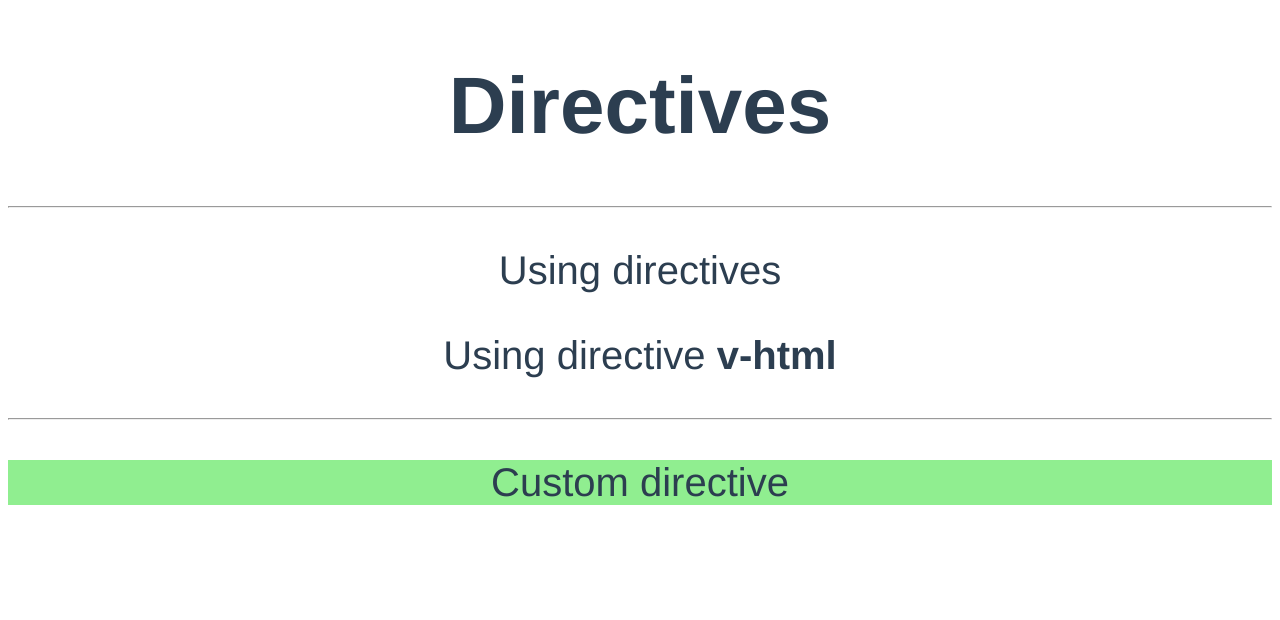
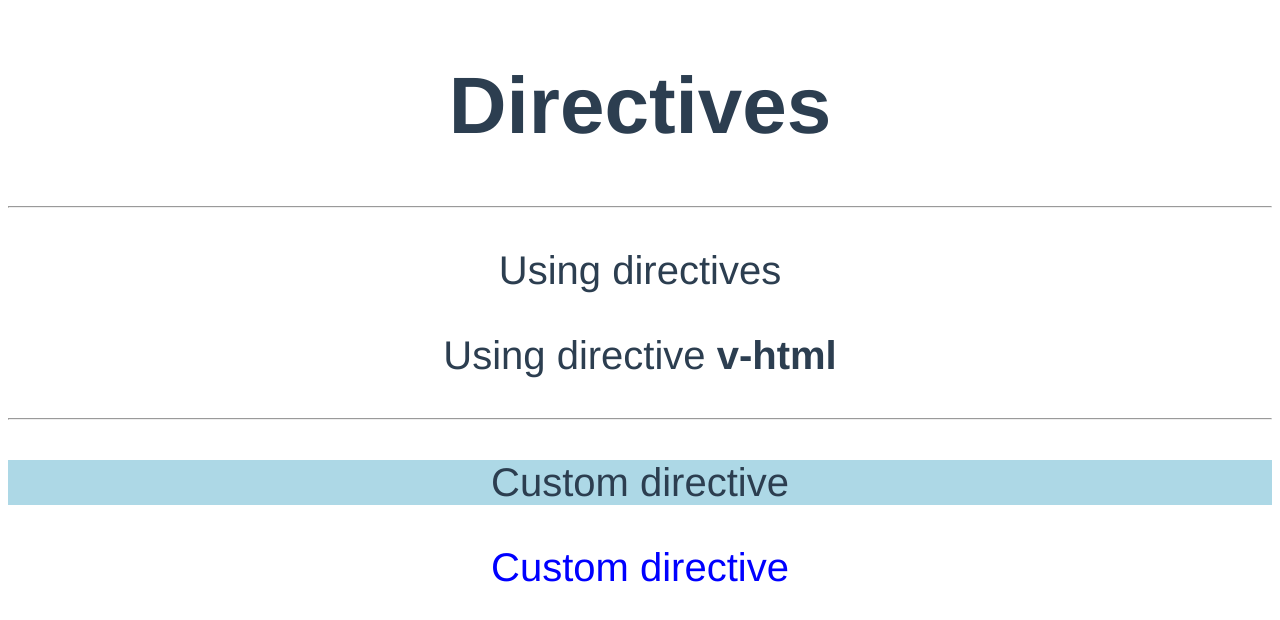
Before and after one commit to pedrosales/VueJS, a Vue app in the folder directives/directives-exercises/: page / in a window 1280 px wide. Shown: the top 620 px of the page. Built offline with nearby package versions, Linux system fonts and the light colour scheme.

Commit message:
directive arguments

```diff
--- a/directives/directives-exercises/src/App.vue
+++ b/directives/directives-exercises/src/App.vue
@@ -5,13 +5,21 @@
     <p v-text="'Using directives'"></p>
     <p v-html="'Using directive <strong>v-html</strong>'"></p>
     <hr />
-    <p v-spotlight>Custom directive</p>
+    <p v-spotlight:background="'lightblue'">Custom directive</p>
+    <p v-spotlight="color">Custom directive</p>
+
+    <!-- <p v-test:args.modifier1.modifier2.modifier3="value"></p> -->
   </div>
 </template>
 
 <script>
 export default {
   name: "App",
+  data() {
+    return {
+      color: "blue",
+    };
+  },
 };
 </script>
 
--- a/directives/directives-exercises/src/main.js
+++ b/directives/directives-exercises/src/main.js
@@ -4,8 +4,15 @@ import App from './App.vue'
 Vue.config.productionTip = false
 
 Vue.directive("spotlight", {
-  bind(el) {
-    el.style.backgroundColor = "lightgreen"
+  bind(el, binding) {
+    // el.style.backgroundColor = "lightgreen"
+
+    if (binding.arg === "background") {
+      el.style.backgroundColor = binding.value
+    } else {
+      el.style.color = binding.value
+    }
+
   }
 })
 
```
